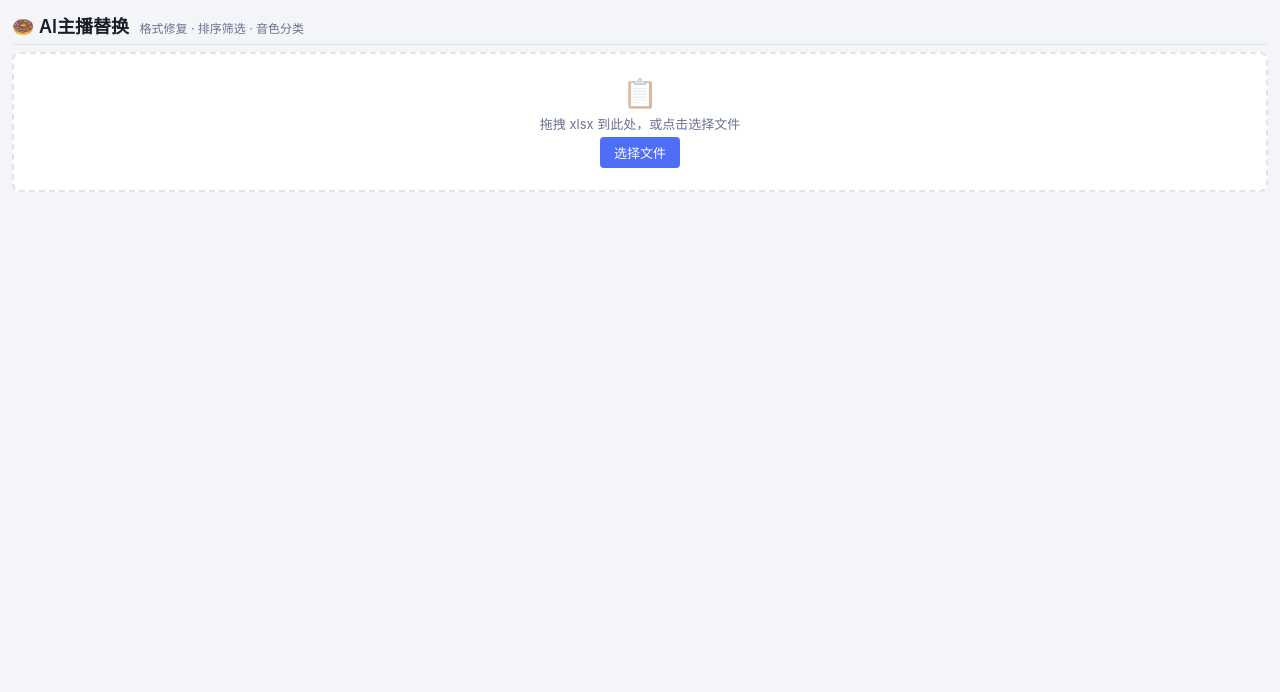
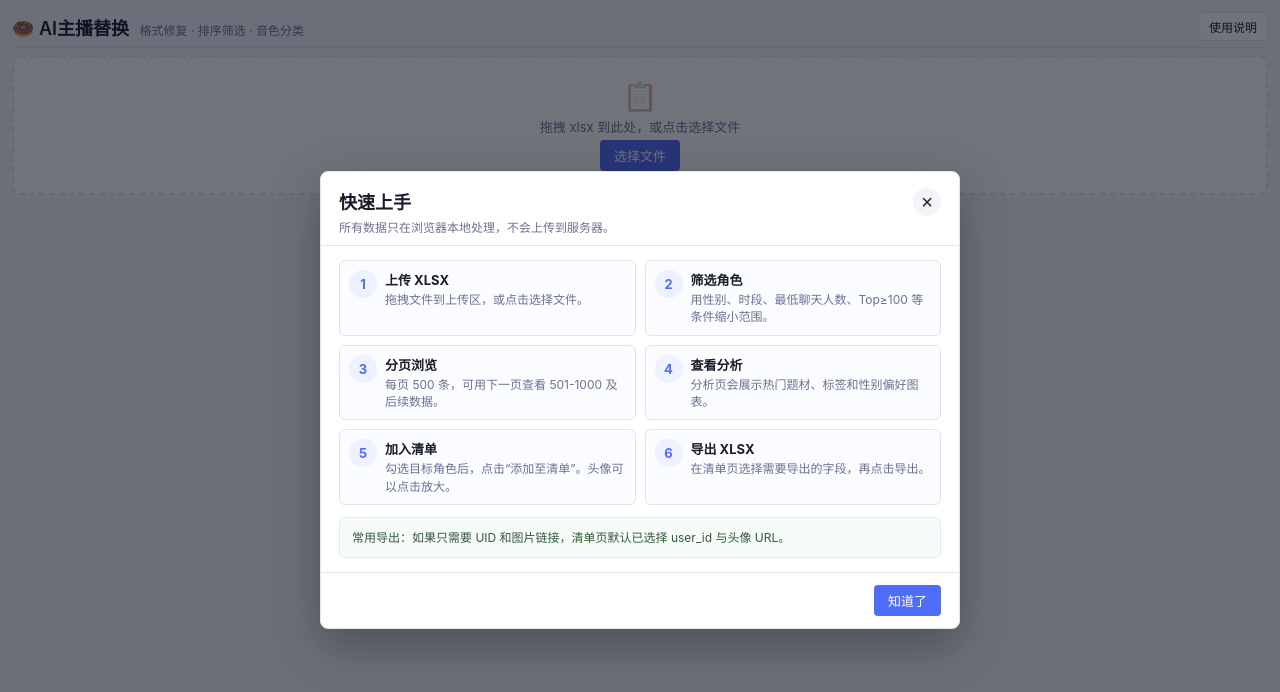
Before and after one commit to wu-nai-a/top-roles-tool, a plain HTML site: page index.html in a window 1280 px wide. Drawn offline with Linux system fonts and the light colour scheme.

Commit message:
💬 add first-run usage guide

```diff
--- a/index.html
+++ b/index.html
@@ -18,6 +18,8 @@
   header{display:flex;align-items:center;justify-content:space-between;margin-bottom:7px;padding-bottom:6px;border-bottom:1px solid var(--border);flex-wrap:wrap;gap:6px}
   header h1{font-size:18px;font-weight:600}
   header h1 small{font-size:12px;font-weight:400;color:var(--text2);margin-left:6px}
+  .help-btn{padding:5px 10px;border:1px solid var(--border);border-radius:4px;background:#fff;color:var(--text);font-size:12px;cursor:pointer}
+  .help-btn:hover{border-color:var(--primary);color:var(--primary)}
   .uz{border:2px dashed var(--border);border-radius:var(--radius);padding:22px 14px;text-align:center;background:var(--card);cursor:pointer;transition:border-color .2s;margin-bottom:7px}
   .uz:hover,.uz.dragover{border-color:var(--primary);background:#eef1ff}
   .uz .icon{font-size:28px;opacity:.5}
@@ -103,6 +105,24 @@
   .img-modal img{max-width:min(92vw,720px);max-height:86vh;object-fit:contain;border-radius:8px;background:#fff;box-shadow:0 18px 48px rgba(0,0,0,.35)}
   .img-modal .imc{position:absolute;top:12px;right:12px;width:30px;height:30px;border:none;border-radius:50%;background:rgba(255,255,255,.94);color:#1a1d29;font-size:20px;line-height:28px;cursor:pointer}
   .img-modal .imc:hover{background:#fff}
+  .help-modal{position:fixed;inset:0;display:none;align-items:center;justify-content:center;padding:18px;background:rgba(12,15,28,.58);z-index:1001}
+  .help-modal.show{display:flex}
+  .help-card{width:min(640px,96vw);max-height:88vh;overflow:auto;background:var(--card);border-radius:var(--radius);box-shadow:0 18px 48px rgba(0,0,0,.28);border:1px solid var(--border)}
+  .help-head{display:flex;align-items:flex-start;justify-content:space-between;gap:12px;padding:16px 18px 10px;border-bottom:1px solid var(--border)}
+  .help-head h2{font-size:18px;font-weight:650;margin:0}
+  .help-head p{font-size:12px;color:var(--text2);margin-top:4px}
+  .help-close{width:28px;height:28px;border:none;border-radius:50%;background:#f3f4f8;color:var(--text);font-size:20px;line-height:26px;cursor:pointer;flex:0 0 auto}
+  .help-close:hover{background:#e9ebf3}
+  .help-body{padding:14px 18px}
+  .help-steps{display:grid;grid-template-columns:repeat(auto-fit,minmax(220px,1fr));gap:9px}
+  .help-step{display:grid;grid-template-columns:28px 1fr;gap:8px;padding:9px;border:1px solid var(--border);border-radius:6px;background:#fbfcff}
+  .help-step b{display:grid;place-items:center;width:28px;height:28px;border-radius:50%;background:#eef1ff;color:var(--primary);font-size:13px}
+  .help-step strong{display:block;font-size:13px;margin-bottom:2px}
+  .help-step span{display:block;font-size:12px;color:var(--text2);line-height:1.45}
+  .help-tips{margin-top:12px;padding:10px 12px;border-radius:6px;background:#f7fbf8;border:1px solid #dcefe0;color:#335a39;font-size:12px;line-height:1.6}
+  .help-foot{display:flex;justify-content:flex-end;gap:8px;padding:12px 18px;border-top:1px solid var(--border)}
+  .help-ok{padding:6px 14px;border:none;border-radius:4px;background:var(--primary);color:#fff;font-size:13px;cursor:pointer}
+  .help-ok:hover{opacity:.9}
   .rp{background:var(--card);border:1px solid var(--border);border-radius:var(--radius);padding:8px 10px;max-height:320px;overflow-y:auto}
   .rp h3{font-size:13px;font-weight:600;margin-bottom:4px}
   .rpi{display:flex;align-items:center;gap:6px;padding:5px 0;border-bottom:1px solid var(--border);font-size:12px}
@@ -117,12 +137,12 @@
   .expc .exp-grid{display:grid;grid-template-columns:repeat(auto-fill,minmax(145px,1fr));gap:5px 8px;max-height:126px;overflow:auto;padding-top:4px}
   .expc label{display:flex;align-items:center;gap:5px;font-size:12px;color:var(--text)}
   .expc input{width:14px;height:14px}
-  @media(max-width:768px){body{padding:5px;font-size:12px}header h1{font-size:16px}.tab{font-size:12px;padding:6px 8px}td{max-width:95px}}
+  @media(max-width:768px){body{padding:5px;font-size:12px}header h1{font-size:16px}.tab{font-size:12px;padding:6px 8px}td{max-width:95px}.help-head{padding:14px}.help-body{padding:12px}.help-foot{padding:12px 14px}}
 </style>
 </head>
 <body>
 <div class="app">
-<header><h1>🍩 AI主播替换 <small>格式修复 · 排序筛选 · 音色分类</small></h1></header>
+<header><h1>🍩 AI主播替换 <small>格式修复 · 排序筛选 · 音色分类</small></h1><button class="help-btn" id="helpBtn" type="button">使用说明</button></header>
 
 <div class="uz" id="uz">
   <div class="icon">📋</div>
@@ -210,6 +230,31 @@
   <button class="imc" id="imgModalClose" type="button" aria-label="关闭预览">×</button>
   <img id="imgModalPic" alt="头像预览">
 </div>
+<div class="help-modal" id="helpModal" aria-hidden="true">
+  <div class="help-card" role="dialog" aria-modal="true" aria-labelledby="helpTitle">
+    <div class="help-head">
+      <div>
+        <h2 id="helpTitle">快速上手</h2>
+        <p>所有数据只在浏览器本地处理，不会上传到服务器。</p>
+      </div>
+      <button class="help-close" id="helpClose" type="button" aria-label="关闭使用说明">×</button>
+    </div>
+    <div class="help-body">
+      <div class="help-steps">
+        <div class="help-step"><b>1</b><div><strong>上传 XLSX</strong><span>拖拽文件到上传区，或点击选择文件。</span></div></div>
+        <div class="help-step"><b>2</b><div><strong>筛选角色</strong><span>用性别、时段、最低聊天人数、Top≥100 等条件缩小范围。</span></div></div>
+        <div class="help-step"><b>3</b><div><strong>分页浏览</strong><span>每页 500 条，可用下一页查看 501-1000 及后续数据。</span></div></div>
+        <div class="help-step"><b>4</b><div><strong>查看分析</strong><span>分析页会展示热门题材、标签和性别偏好图表。</span></div></div>
+        <div class="help-step"><b>5</b><div><strong>加入清单</strong><span>勾选目标角色后，点击“添加至清单”。头像可以点击放大。</span></div></div>
+        <div class="help-step"><b>6</b><div><strong>导出 XLSX</strong><span>在清单页选择需要导出的字段，再点击导出。</span></div></div>
+      </div>
+      <div class="help-tips">常用导出：如果只需要 UID 和图片链接，清单页默认已选择 user_id 与头像 URL。</div>
+    </div>
+    <div class="help-foot">
+      <button class="help-ok" id="helpOk" type="button">知道了</button>
+    </div>
+  </div>
+</div>
 
 <script>
 (function(){
@@ -233,6 +278,12 @@ var PAGE_SIZE=500,pageBySection={};
 var $=function(id){return document.getElementById(id);};
 var T=$('toast'),tm=null;
 function msg(s,d){T.textContent=s;T.classList.add('show');clearTimeout(tm);tm=setTimeout(function(){T.classList.remove('show');},d||1500);}
+var HELP_KEY='topRolesToolHelpSeenV2';
+var HM=$('helpModal'),HMB=$('helpBtn'),HMC=$('helpClose'),HMO=$('helpOk');
+function hasSeenHelp(){try{return localStorage.getItem(HELP_KEY)==='1';}catch(e){return false;}}
+function markHelpSeen(){try{localStorage.setItem(HELP_KEY,'1');}catch(e){}}
+function showHelp(){HM.classList.add('show');HM.setAttribute('aria-hidden','false');}
+function hideHelp(mark){HM.classList.remove('show');HM.setAttribute('aria-hidden','true');if(mark)markHelpSeen();}
 var IM=$('imgModal'),IMP=$('imgModalPic'),IMC=$('imgModalClose');
 function showImg(src){if(!src)return;IMP.src=src;IM.classList.add('show');IM.setAttribute('aria-hidden','false');}
 function hideImg(){IM.classList.remove('show');IM.setAttribute('aria-hidden','true');IMP.removeAttribute('src');}
@@ -241,6 +292,12 @@ function activeSection(){var t=document.querySelector('.tab.act');return t?t.dat
 function resetPages(){pageBySection={};}
 function resetActivePage(){pageBySection[activeSection()]=0;}
 function renderCurrent(reset){if(reset)resetPages();if(ready)rs(activeSection());}
+
+HMB.addEventListener('click',function(){showHelp();});
+HMC.addEventListener('click',function(){hideHelp(true);});
+HMO.addEventListener('click',function(){hideHelp(true);});
+HM.addEventListener('click',function(e){if(e.target===HM)hideHelp(true);});
+setTimeout(function(){if(!hasSeenHelp())showHelp();},250);
 
 $('ub').addEventListener('click',function(){$('fi').click();});
 $('uz').addEventListener('click',function(e){if(e.target!==$('ub'))$('fi').click();});
@@ -253,7 +310,7 @@ document.addEventListener('click',function(e){
   if(img&&img.src){e.preventDefault();e.stopPropagation();showImg(img.src);return;}
   if(e.target===IM||e.target===IMC)hideImg();
 });
-document.addEventListener('keydown',function(e){if(e.key==='Escape'&&IM.classList.contains('show'))hideImg();});
+document.addEventListener('keydown',function(e){if(e.key==='Escape'&&IM.classList.contains('show'))hideImg();else if(e.key==='Escape'&&HM.classList.contains('show'))hideHelp(true);});
 
 function pg(s,d,p){$('ps').textContent=s;$('pd').textContent=d||'';if(p!==undefined)$('pb').style.width=p+'%';$('prog').style.display='block';}
 function hp(){$('prog').style.display='none';}
```
Also changed, not shown: 1 other file.
